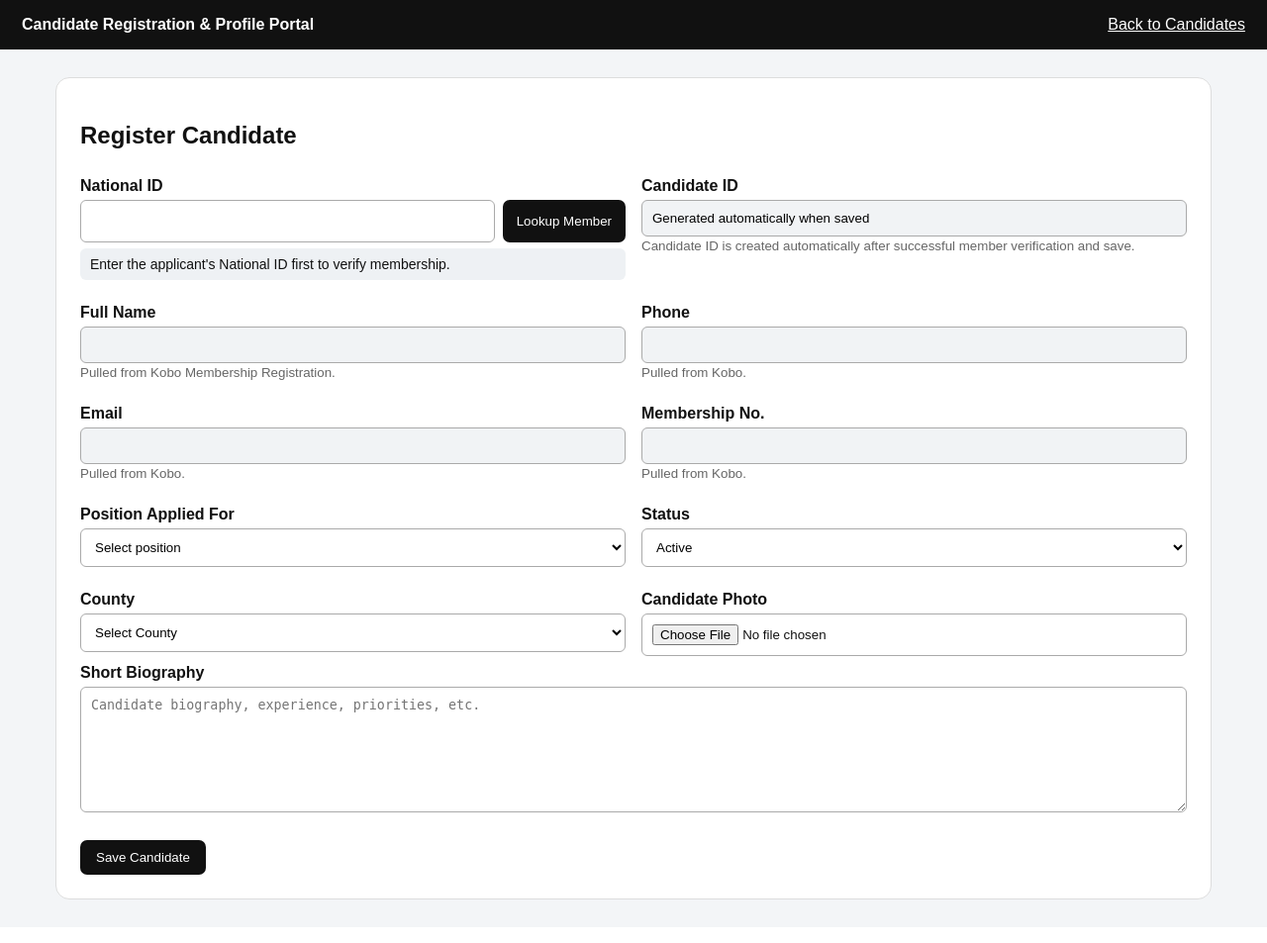
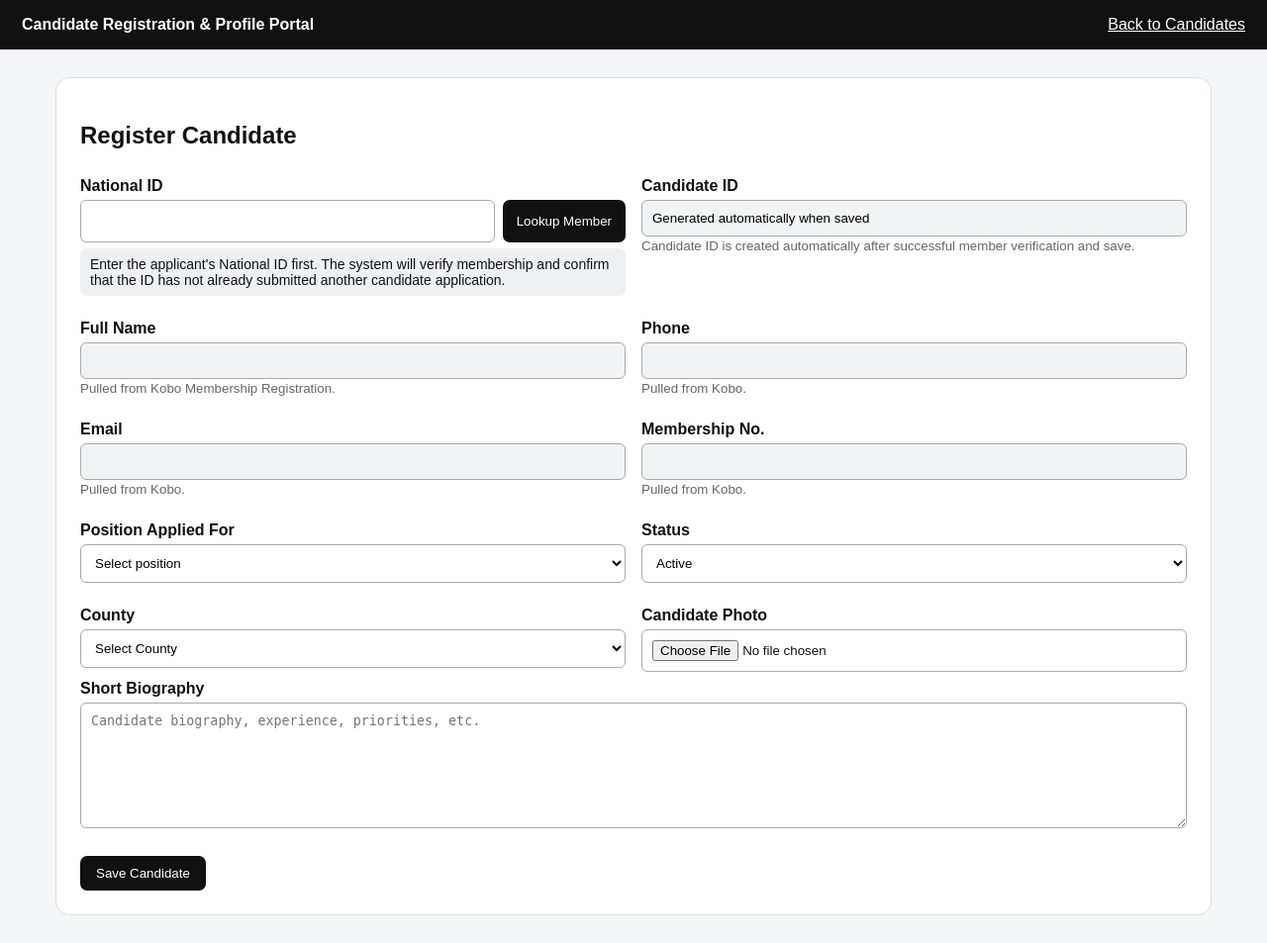
Before and after one commit to otibarny-alt/candidate-registration-system, a Flask app: page /candidate/new in a window 1280 px wide. Shown: the whole page at 99% size. Before the commit the page ends 909 px from the top, so only its background shows below. Run offline with Flask 3, Linux system fonts and the light colour scheme; the visitor is signed in with stand-in values (Sample User, id 1); data that the repository does not hold is empty; some libraries are stand-ins or nearby versions.

Commit message:
Add files via upload

```diff
--- a/app.py
+++ b/app.py
@@ -187,6 +187,13 @@ def lookup_membership(national_id):
         "submission_id": row.get("_id")
     }
 
+
+def existing_candidate_for_national_id(national_id, exclude_candidate_id=None):
+    q=Candidate.query.filter_by(national_id=str(national_id).strip())
+    if exclude_candidate_id is not None:
+        q=q.filter(Candidate.id != exclude_candidate_id)
+    return q.first()
+
 def candidate_dict(c):
     return {
       "id":c.id,
@@ -264,6 +271,23 @@ def api_member_lookup():
             "error":"National ID not found in the Membership Registration Database. The applicant must first be registered as a member before candidate registration can continue."
         }), 404
 
+    existing=existing_candidate_for_national_id(national_id)
+    if existing:
+        area=(
+            "National" if existing.position=="president"
+            else existing.ward if existing.position=="mca"
+            else existing.constituency if existing.position=="mna"
+            else existing.county
+        )
+        return jsonify({
+            "ok":False,
+            "already_registered":True,
+            "candidate_id":existing.candidate_id,
+            "position":existing.position,
+            "elective_area":area or "",
+            "error":f"This National ID is already registered as candidate {existing.candidate_id} for {existing.position.upper()} in {area or 'the selected electoral area'}. One National ID can submit only one candidate application."
+        }), 409
+
     return jsonify({"ok":True,"member":member})
 
 
@@ -309,6 +333,21 @@ def save_candidate(c):
     national_id=f.get("national_id","").strip()
     if not national_id:
         return render_template("candidate_form.html",candidate=c,positions=POSITIONS,error="National ID is required and must be verified against Kobo Membership Registration.")
+
+    duplicate=existing_candidate_for_national_id(national_id, c.id if c else None)
+    if duplicate:
+        area=(
+            "National" if duplicate.position=="president"
+            else duplicate.ward if duplicate.position=="mca"
+            else duplicate.constituency if duplicate.position=="mna"
+            else duplicate.county
+        )
+        return render_template(
+            "candidate_form.html",
+            candidate=c,
+            positions=POSITIONS,
+            error=f"This National ID is already registered as candidate {duplicate.candidate_id} for {duplicate.position.upper()} in {area or 'the selected electoral area'}. One National ID can submit only one candidate application."
+        )
 
     try:
         member=lookup_membership(national_id)
--- a/templates/candidate_form.html
+++ b/templates/candidate_form.html
@@ -6,7 +6,7 @@
 <div class=grid>
 <div><label>National ID</label>
 <div class="lookup-row"><input id="national_id" name=national_id inputmode="numeric" autocomplete="off" required value="{{candidate.national_id if candidate else ''}}"><button type="button" class="lookup-btn" id="lookup_member_btn">Lookup Member</button></div>
-<div id="member_lookup_status" class="lookup-status">{% if candidate %}Member data loaded from saved candidate record.{% else %}Enter the applicant's National ID first to verify membership.{% endif %}</div>
+<div id="member_lookup_status" class="lookup-status">{% if candidate %}Member data loaded from saved candidate record.{% else %}Enter the applicant's National ID first. The system will verify membership and confirm that the ID has not already submitted another candidate application.{% endif %}</div>
 </div>
 
 <div><label>Candidate ID</label>
@@ -147,6 +147,13 @@ async function lookupMember(){
     if(!response.ok || !data.ok){
       lookupStatus.className='lookup-status lookup-error';
       lookupStatus.textContent=data.error || 'Member could not be verified.';
+      if(data.already_registered){
+        fullName.value='';
+        phoneField.value='';
+        emailField.value='';
+        membershipField.value='';
+        memberVerified=false;
+      }
       return;
     }
 
```
Also changed, not shown: README_DEPLOYMENT.txt.
